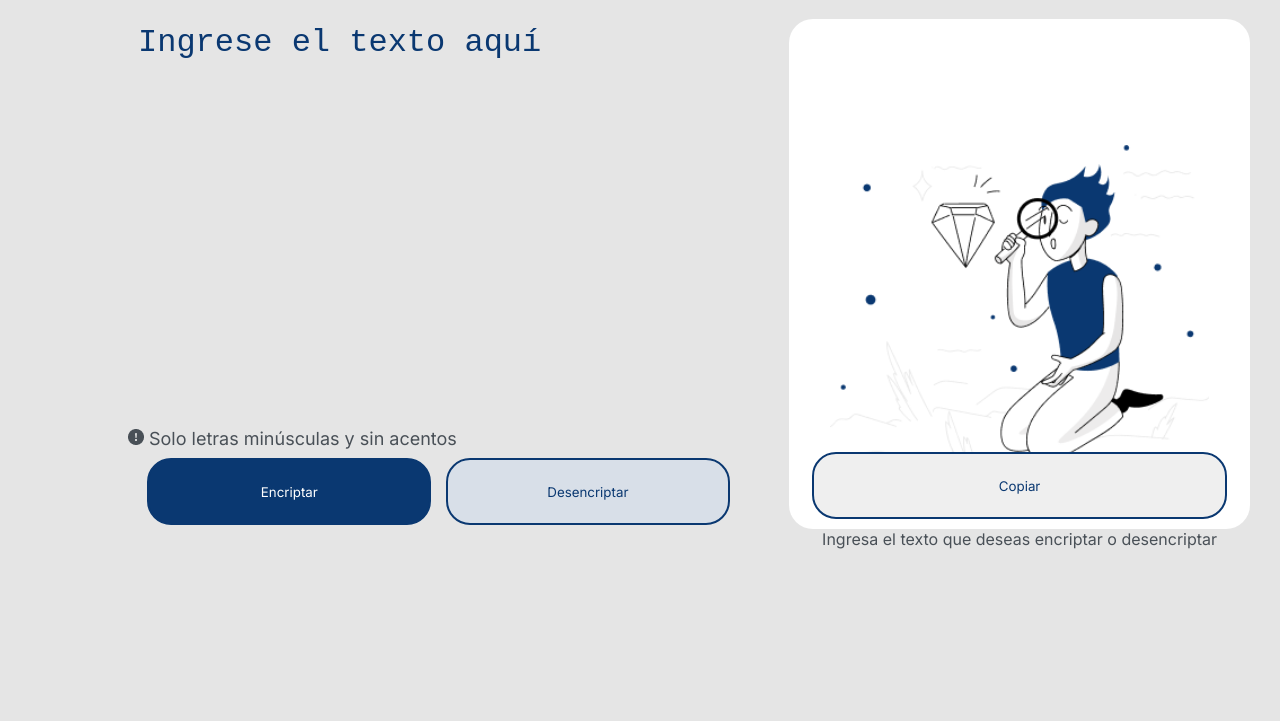
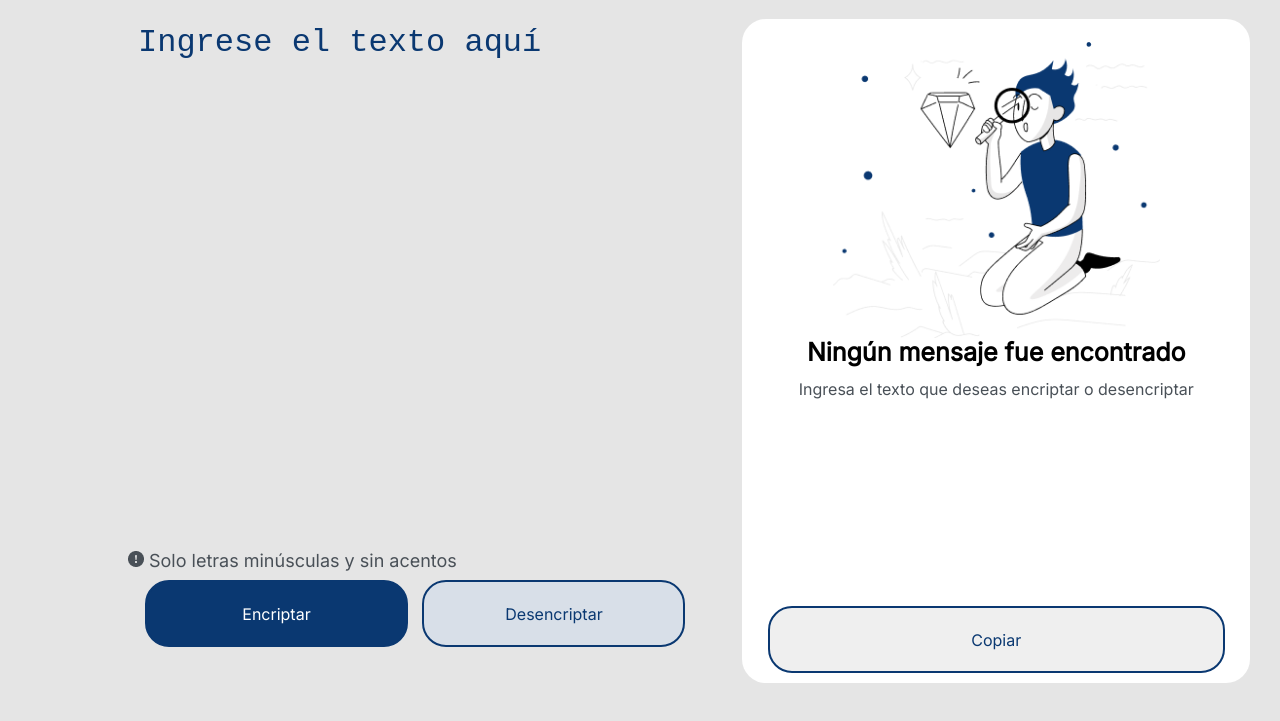
Before and after one commit to Nicolas-Pena-Mogollon/ONE-Challenge1, a plain HTML site: page index.html in a window 1280 px wide. Shown: the part 71-792 px from the top of the page. Drawn offline with Linux system fonts and the light colour scheme.

Commit message:
Solving UI problems
Changing the height of some elements

```diff
--- a/index.html
+++ b/index.html
@@ -37,6 +37,6 @@
                 <button onmousedown="copyMouseDown()" onmouseup="copyMouseUp()" class="copy">Copiar</button>
             </section>
         </main>
-        <script src="/script.js"></script>
+        <script src="script.js"></script>
     </body>
 </html>
--- a/style.css
+++ b/style.css
@@ -1,11 +1,11 @@
 body {
     background-color: #E5E5E5;
     font-family: 'Inter';
-
 }
 
 main {
     display: flex;
+    flex-direction: row;
 }
 
 header{
@@ -13,14 +13,13 @@ header{
 }
 
 .encrypter {
-    display: inline-block;
-    width: 60%;
-    height: 80%;
+    width: 50%;
+    height: 100%;
     margin: 20px 30px 0 10%;
 }
 
+
 .input-padron{
-    display: block;
     font-size: 32px;
     color: #0A3871;
     resize: none;
@@ -28,7 +27,7 @@ header{
     background-color: #E5E5E5;
     padding: 5px 10px;
     width: 100%;
-    height: 400px;
+    height: 65vh;
 }
 
 ::placeholder{
@@ -58,6 +57,7 @@ header{
 
 .buttons button {
     margin: 10px 10px 0 0;
+    font-size: 16px;
     font-family: "Inter";
     display: inline-block;
     border: 2px solid #0A3871;
@@ -67,16 +67,12 @@ header{
 }
 
 .buttons button:active {
-    font-size: 16px;
+    font-size: 18px;
 }
 
 .encrypt {
     background-color: #0A3871;
     color: white;
-}
-
-.buttons button:active {
-    font-size: 16px;
 }
 
 .decrypt {
@@ -87,7 +83,7 @@ header{
 .display {
     position: relative;
     width: 40%;
-    height: 510px;
+    height: 83vh;
     background: white;
     border: none;
     border-radius: 24px;
@@ -98,12 +94,12 @@ header{
 }
 
 .display-text {
-    padding-top: 30%;
+    padding-top: 5%;
     text-align: center;
 }
 
 .display-text img {
-    width: 90%;
+    width: 70%;
 }
 
 .display-text h2 {
@@ -128,6 +124,7 @@ header{
 
 .copy {
     font-family: "Inter";
+    font-size: 16px;
     color: #0A3871;
     border: 2px solid #0A3871;
     border-radius: 24px;
@@ -139,7 +136,8 @@ header{
 }
 
 .copy:active {
-    font-size: 16px;
+    font-size: 18px;
+    color: #b2d1f8;
     font-weight: bold;
 }
 
@@ -177,12 +175,13 @@ header{
     }
 
     .display-text {
+        height: 90%;
         padding-top: 5%;
         text-align: center;
     }
 
     .display-text img {
-        width: 80%;
+        width: 55%;
     }
 
     .display-text h2 {
```
